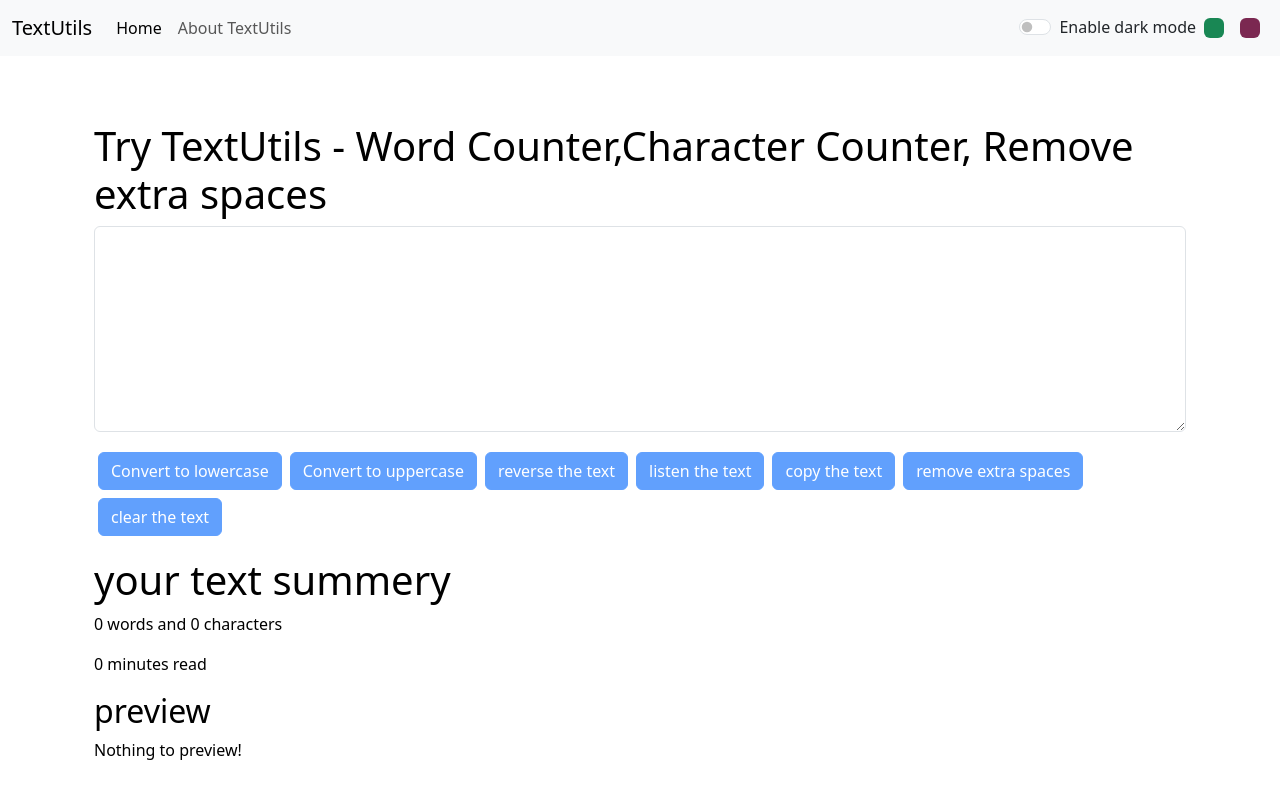
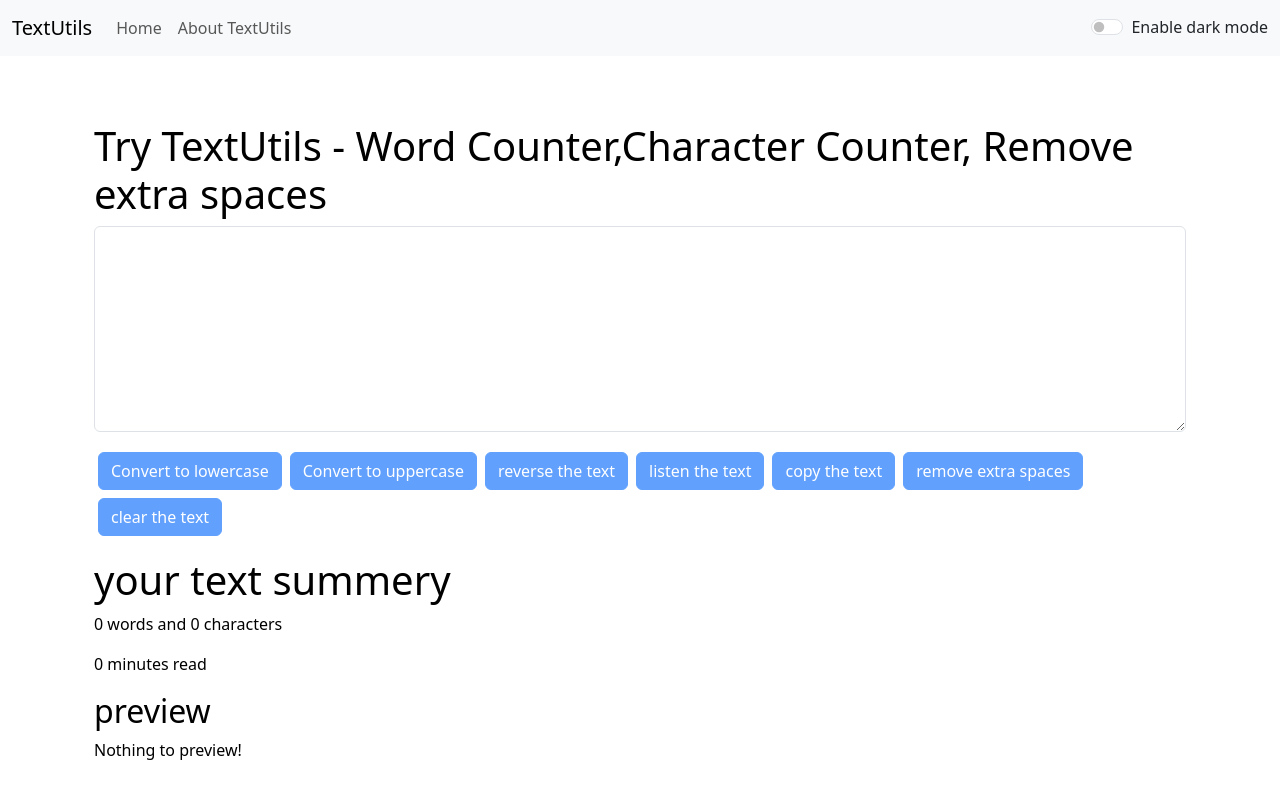
Before and after one commit to vishnuu96/textutils, a React (Create React App) app: page / in a window 1280 px wide. Built offline with nearby package versions, Linux system fonts and the light colour scheme.

Commit message:
removed extra color palletes and only one dark mode with everything good to be deployed

```diff
--- a/src/App.js
+++ b/src/App.js
@@ -14,8 +14,8 @@ import { BrowserRouter,Route,Routes } from "react-router-dom";
 function App() {
   const [mode, setMode] = useState("light")
   const [textMode,settextMode] = useState("Enable dark mode")
-  const [textforgreen,settextforgreen] = useState("enable green dark mode")
-  const [textforRose,settextforRose] = useState("enable rose dark mode")
+  // const [textforgreen,settextforgreen] = useState("enable green dark mode")
+  // const [textforRose,settextforRose] = useState("enable rose dark mode")
     // for button styling
   const [btnColor, setbtnColor] = useState("primary")
   const [myStyle, setmyStyle] = useState({
@@ -46,16 +46,7 @@ function App() {
       document.body.style.backgroundColor="#042743"
       showAlert("dark mode has been enabled","success")
       setbtnColor("primary")
-      // document.title="TextUtils - Dark mode"
-      // setInterval(() => {
-      //   document.title="TextUtils is amazing now"
-      // }, 2000);
-      // setInterval(() => {
-      //   document.title=" install TextUtils"
-      // }, 1500);
       setmyStyle({
-        // color:mode==='light'?"white":'black',
-        // backgroundColor:mode==='light'?'rgb(36 74 104)':'white'
         color:'white',
         backgroundColor:'rgb(36 74 104)'
       })
@@ -70,7 +61,6 @@ function App() {
       document.body.style.backgroundColor="white"
       showAlert("light mode has been enabled","success")
       setbtnColor("primary")
-      // document.title="TextUtils - light mode"
       setmyStyle({
         color:'black',
         backgroundColor:'white'
@@ -82,57 +72,50 @@ function App() {
     }
   }
 
-  const toggleModeGreen=()=>{
-    if(mode==="light"||mode==="dark"){
-      setMode("dark")
-      settextforgreen(" green dark mode")
-      document.body.style.backgroundColor="#274f16"
-      showAlert("green mode has been enabled","success")
-      setbtnColor("success")
-      setmyStyle({
-        color:'white',
-        backgroundColor: 'rgb(14 49 14)'
+  // const toggleModeGreen=()=>{
+  //   if(mode==="light"||mode==="dark"){
+  //     setMode("dark")
+  //     settextforgreen(" green dark mode")
+  //     document.body.style.backgroundColor="#274f16"
+  //     showAlert("green mode has been enabled","success")
+  //     setbtnColor("success")
+  //     setmyStyle({
+  //       color:'white',
+  //       backgroundColor: 'rgb(14 49 14)'
 
-      })
-      settextStyle({
-        color:'white',
-        backgroundColor:"rgb(63 129 87) "
+  //     })
+  //     settextStyle({
+  //       color:'white',
+  //       backgroundColor:"rgb(63 129 87) "
 
-      })
-    }
-    // else{
-    //   setMode("light")
-    //   settextforgreen("Enable green mode")
-    //   document.body.style.backgroundColor="white"
-    //   showAlert("light mode has been enabled","success")
-    // }
+  //     })
+  //   }
+  // }
+  // const toggleModeRose=()=>{
+  //   if(mode==="light"||mode==="dark"){
+  //     setMode("dark")
+  //     settextforRose(" rose dark mode")
+  //     document.body.style.backgroundColor="#6a1f44"
+  //     showAlert("rose mode has been enabled","success")
+  //     setbtnColor("danger")
+  //     setmyStyle({
+  //       color:'white',
+  //       backgroundColor: 'rgb(100 38 107)'
 
-  }
-  const toggleModeRose=()=>{
-    if(mode==="light"||mode==="dark"){
-      setMode("dark")
-      settextforRose(" rose dark mode")
-      document.body.style.backgroundColor="#6a1f44"
-      showAlert("rose mode has been enabled","success")
-      setbtnColor("danger")
-      setmyStyle({
-        color:'white',
-        backgroundColor: 'rgb(100 38 107)'
+  //     })
 
-      })
+  //     settextStyle({
+  //       color:'white',
+  //       backgroundColor:"rgb(136 63 117)"
+  //     })
+  //   }
+  // }
 
-      settextStyle({
-        color:'white',
-        backgroundColor:"rgb(136 63 117)"
-      })
-    }
-  }
-
-  const toggle={
-    blue:toggleMode,
-    green:toggleModeGreen,
-    rose:toggleModeRose
-  }
+  // const toggle={
+  //   blue:toggleMode,
+  //   green:toggleModeGreen,
+  //   rose:toggleModeRose
+  // }
 
   return (
     <>
@@ -143,18 +126,18 @@ function App() {
     //  to write and update default dark button text
      text={textMode}
       //  function to be called when clicked on default dark mode
-      // toggleMode={toggleMode}
-      toggleBlue={toggle.blue}
+      toggleMode={toggleMode}
+      // toggleBlue={toggle.blue}
     //  this is to write and update the text for green button
-     textforGreen={textforgreen}
+    //  textforGreen={textforgreen}
     //  function to be called when clicked on green mode button
     //  toggleModeGreen={toggleModeGreen}
-    toggleGreen={toggle.green}
+    // toggleGreen={toggle.green}
     //  to wrte and update the text for rose button
-    textforRose={textforRose}
+    // textforRose={textforRose}
     // function to call when clicked on rose mode button
     // toggleModeRose={toggleModeRose}
-    toggleRose={toggle.rose}
+    // toggleRose={toggle.rose}
       aboutText="About TextUtils" />
      {/* <Navbar  /> */}
      <Alert  alert={alert}/>
--- a/src/components/Navbar.js
+++ b/src/components/Navbar.js
@@ -25,7 +25,7 @@ export default function Navbar(props) {
         <div className="collapse navbar-collapse" id="navbarSupportedContent">
           <ul className="navbar-nav me-auto mb-2 mb-lg-0">
             <li className="nav-item">
-              <Link className="nav-link active" aria-current="page" to="/">
+              <Link className="nav-link " aria-current="page" to="/">
                 Home
               </Link>
             </li>
@@ -35,47 +35,9 @@ export default function Navbar(props) {
               </Link>
             </li>
           </ul>
-          {/* <form className="d-flex" role="search">
-
-            <input
-              className="form-control me-2"
-              type="search"
-              placeholder="Search"
-              aria-label="Search"
-            />
-            <button className="btn btn-outline-success" type="submit">
-              Search
-            </button>
-
-          </form> */}
           <div class={`form-check form-switch text-${props.mode==="light"?"dark":"light"}`}>
-            <input class="form-check-input" onClick={props.toggleBlue}type="checkbox" role="switch" id="flexSwitchCheckDefault" />
+            <input class="form-check-input" onClick={props.toggleMode}type="checkbox" role="switch" id="flexSwitchCheckDefault" />
             <label class="form-check-label" for="flexSwitchCheckDefault">{props.text}</label>
-          </div>
-
-          {/* <button className="mx-1" onClick={props.toggleBlue}>{props.text}</button> */}
-          {/* <div className="d-flex">
-            <div className="bg-primary rounded mx-2" onClick={props.toggleBlue} style={{height:'20px',width:'20px'}}></div>
-          </div> */}
-          {/* greenish dark mode */}
-
-          {/* <div class={`form-check form-switch text-${props.mode==="light"?"dark":"light"}`}>
-            <input class="form-check-input" onClick={props.toggleGreen}type="checkbox" role="switch" id="flexSwitchCheckChecked" checked/>
-            <label class="form-check-label" for="flexSwitchCheckChecked">{props.textforGreen}</label>
-          </div> */}
-          {/* <button class="mx-1" onClick={props.toggleGreen}>{props.textforGreen}</button> */}
-          <div className="d-flex">
-            <div className="bg-success rounded mx-2" onClick={props.toggleGreen} style={{height:'20px',width:'20px'}}></div>
-          </div>
-          {/* rose dark mode */}
-
-          {/* <div class={`form-check form-switch text-${props.mode==="light"?"dark":"light"}`}>
-            <input class="form-check-input" onClick={props.toggleRose}type="checkbox" role="switch" id="flexSwitchCheckDefault" />
-            <label class="form-check-label" for="flexSwitchCheckDefault"> {props.textforRose}</label>
-          </div> */}
-          {/* <button class="mx-1" onClick={props.toggleRose}>{props.textforRose}</button> */}
-          <div className="d-flex">
-            <div className=" rounded mx-2" onClick={props.toggleRose} style={{height:'20px',width:'20px',backgroundColor:"#7b2851"}}></div>
           </div>
         </div>
       </div>
```
